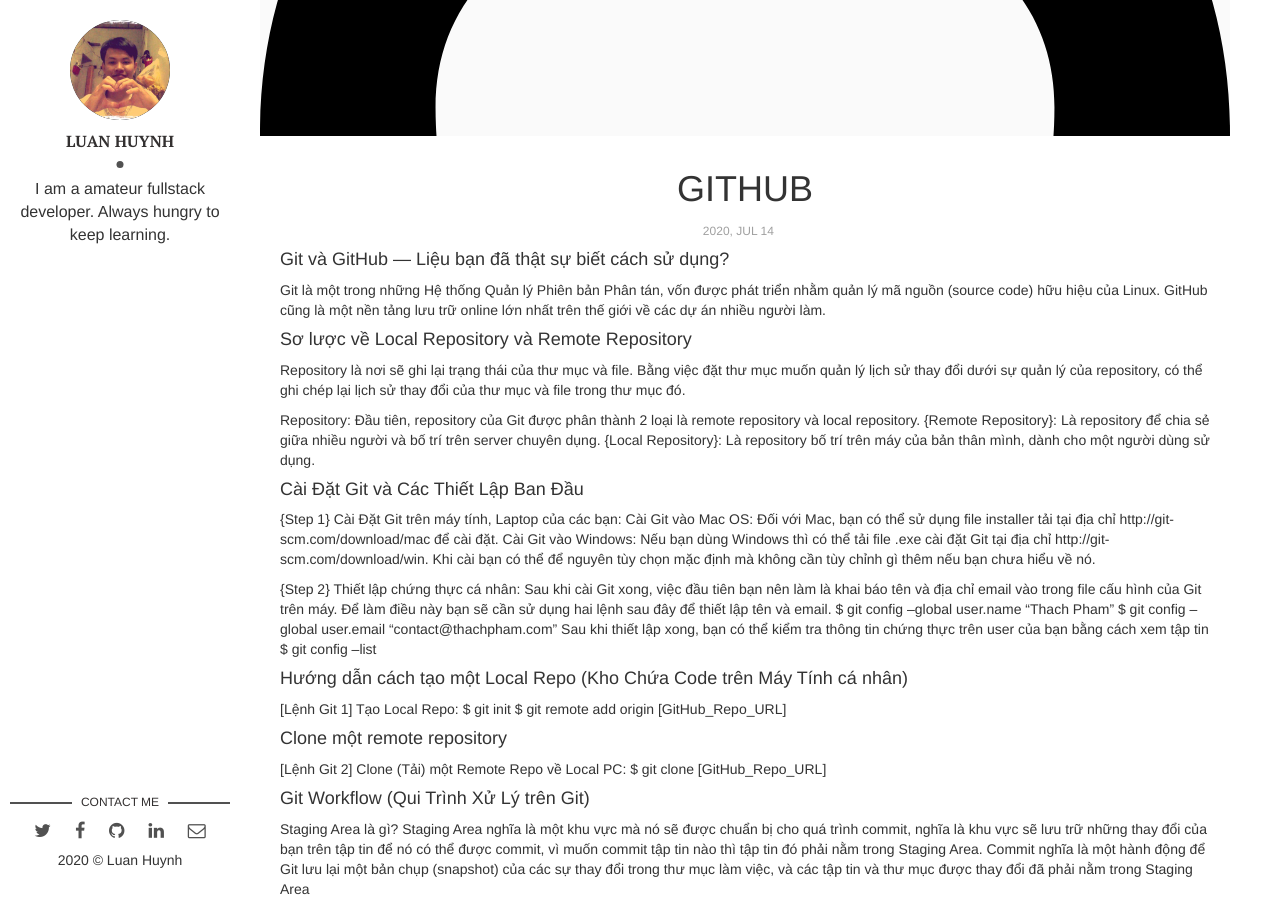
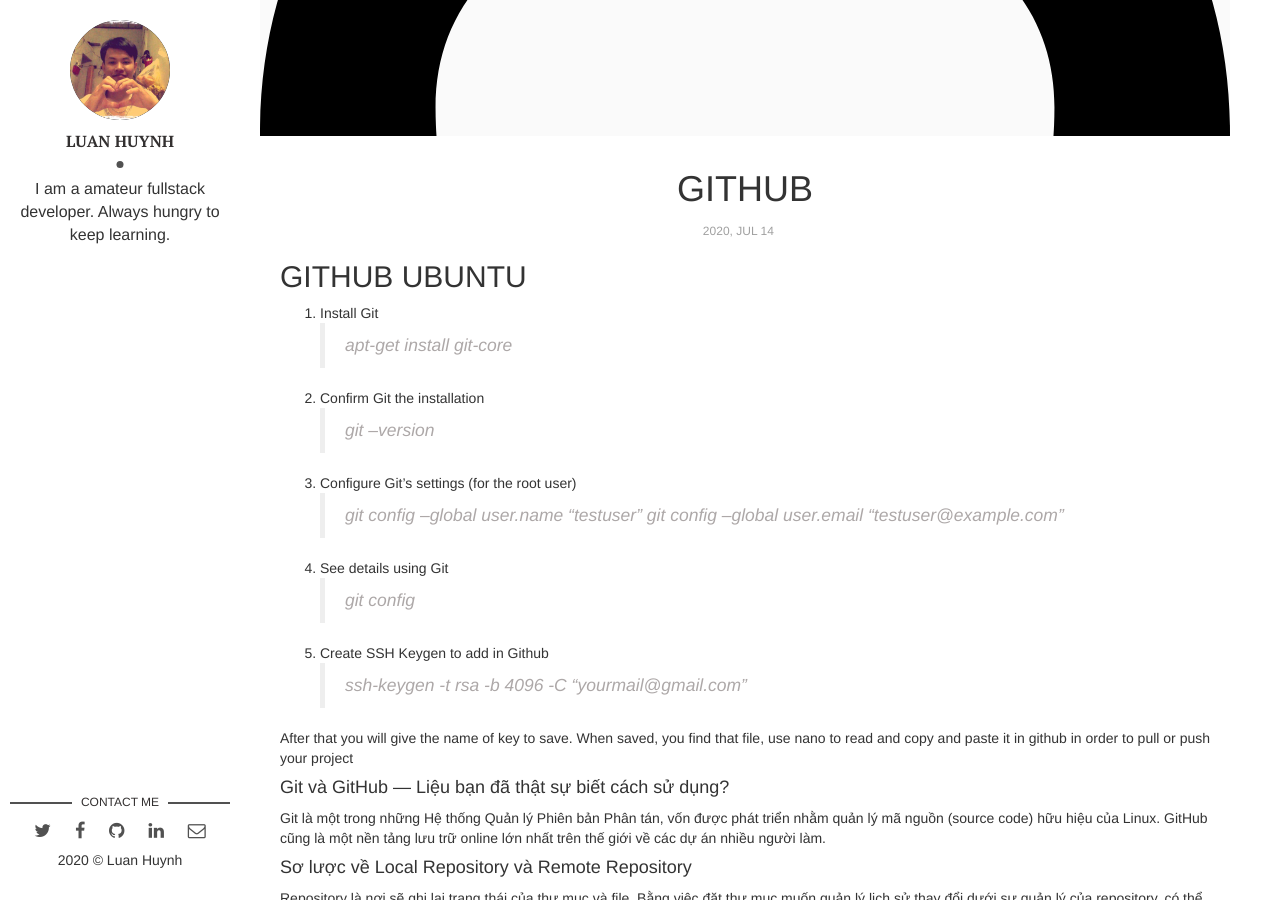
Before and after one commit to minhluan2292/blog, a Jekyll site: the page built from _posts/2020-07-14-github.markdown, in a window 1280 px wide and 900 px high, scrolled down 384 px. Built offline with Jekyll 4.4.1, drawn with Linux system fonts in a browser that asks for light colours; nearby versions of some CDN libraries; library files that are not in the unit come from our copies.

Commit message:
Update 2020-07-14-github.markdown

```diff
--- a/_posts/2020-07-14-github.markdown
+++ b/_posts/2020-07-14-github.markdown
@@ -7,6 +7,23 @@ img: github.svg #### Add image post (optional)
 fig-caption: #### Add figcaption (optional)
 tags: [Github]
 ---
+## GITHUB UBUNTU
+1. Install Git
+>apt-get install git-core
+2. Confirm Git the installation
+>git --version
+3. Configure Git’s settings (for the root user)
+>git config --global user.name "testuser"
+>git config --global user.email "testuser@example.com"
+4. See details using Git
+>git config
+5. Create SSH Keygen to add in Github
+>ssh-keygen -t rsa -b 4096 -C "yourmail@gmail.com"
+
+After that you will give the name of key to save. When saved, you find that file, use nano to read and copy and paste it in github in order to pull or push your project
+
+
+
 #### Git và GitHub — Liệu bạn đã thật sự biết cách sử dụng?
 Git là một trong những Hệ thống Quản lý Phiên bản Phân tán, vốn được phát triển nhằm quản lý mã nguồn (source code) hữu hiệu của Linux.
 GitHub cũng là một nền tảng lưu trữ online lớn nhất trên thế giới về các dự án nhiều người làm.
```
